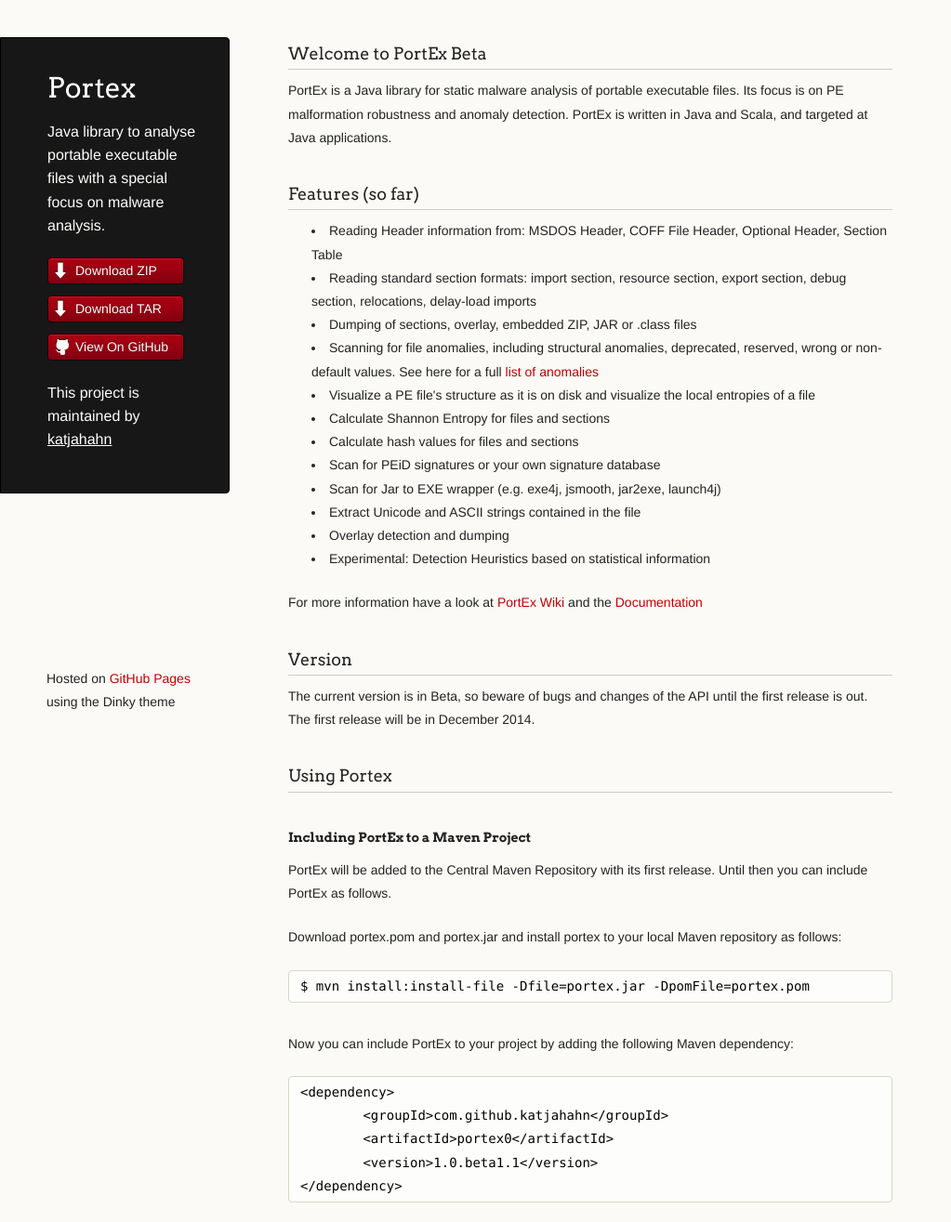
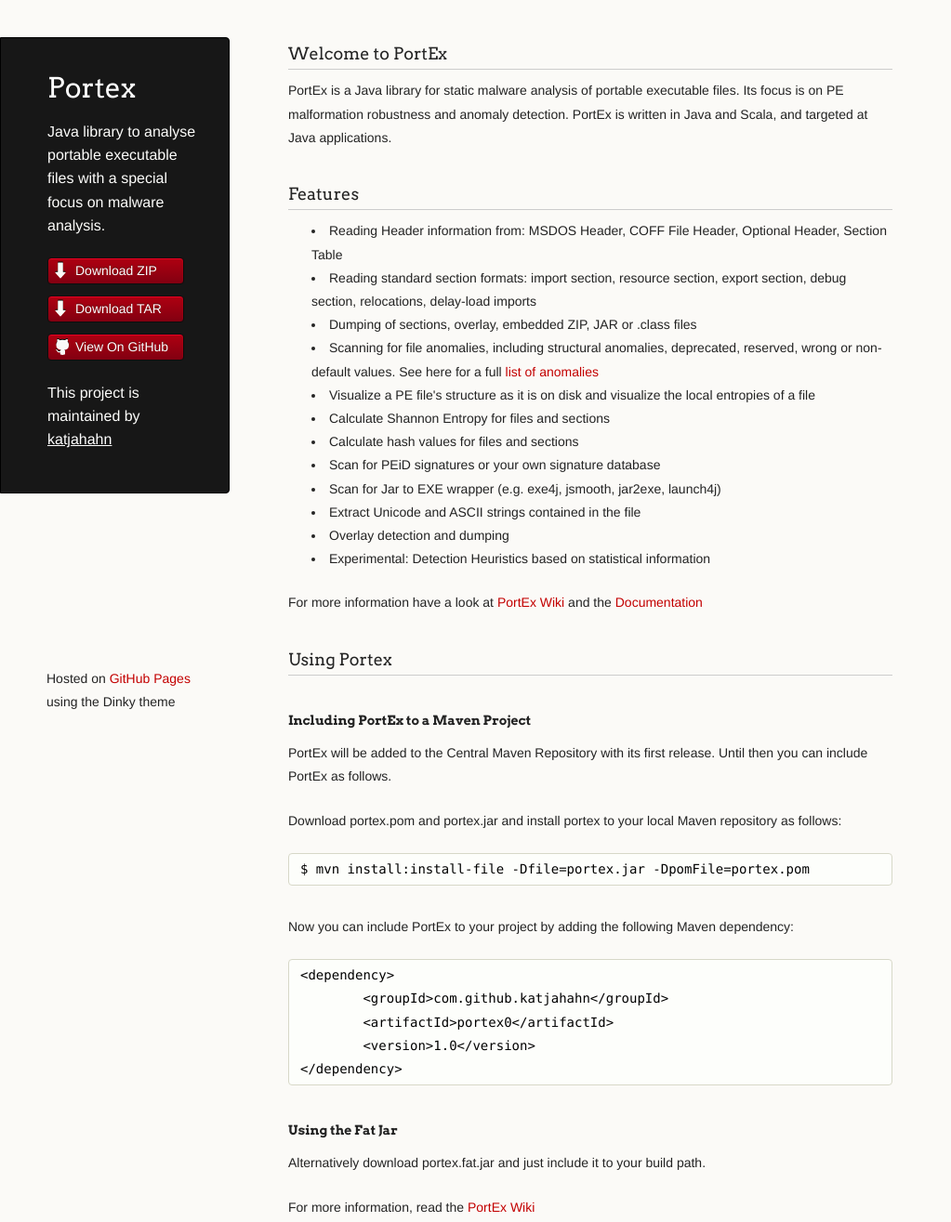
Before and after one commit to struppigel/PortEx, a plain HTML site: page index.html in a window 1280 px wide. Shown: the top 1315 px of the page at 93% size, without its empty margins (0-1023 px from the left). Drawn offline with Linux system fonts and the light colour scheme.

Commit message:
index update

```diff
--- a/index.html
+++ b/index.html
@@ -31,13 +31,13 @@
       </header>
       <section>
         <h3>
-<a name="welcome-to-portex" class="anchor" href="#welcome-to-portex"><span class="octicon octicon-link"></span></a>Welcome to PortEx Beta</h3>
+<a name="welcome-to-portex" class="anchor" href="#welcome-to-portex"><span class="octicon octicon-link"></span></a>Welcome to PortEx</h3>
 
 <p>PortEx is a Java library for static malware analysis of portable executable files. Its focus is on PE malformation robustness and anomaly detection.
 PortEx is written in Java and Scala, and targeted at Java applications.</p>
 
 <h3>
-<a name="features-so-far" class="anchor" href="#features-so-far"><span class="octicon octicon-link"></span></a>Features (so far)</h3>
+<a name="features-so-far" class="anchor" href="#features-so-far"><span class="octicon octicon-link"></span></a>Features</h3>
 
 <ul>
 <li>Reading Header information from: MSDOS Header, COFF File Header, Optional Header, Section Table</li>
@@ -53,11 +53,6 @@ PortEx is written in Java and Scala, and targeted at Java applications.</p>
 <li>Overlay detection and dumping</li>
 <li>Experimental: Detection Heuristics based on statistical information</li>
 </ul><p>For more information have a look at <a href="https://github.com/katjahahn/PortEx/wiki">PortEx Wiki</a> and the <a href="http://katjahahn.github.io/PortEx/javadocs">Documentation</a></p>
-
-<h3>
-<a name="version" class="anchor" href="#version"><span class="octicon octicon-link"></span></a>Version</h3>
-
-<p>The current version is in Beta, so beware of bugs and changes of the API until the first release is out. The first release will be in December 2014.</p>
 
 <h3>
 <a name="build" class="anchor" href="#build"><span class="octicon octicon-link"></span></a>Using Portex</h3>
@@ -77,7 +72,7 @@ PortEx is written in Java and Scala, and targeted at Java applications.</p>
 <pre><code>&lt;dependency&gt;
         &lt;groupId&gt;com.github.katjahahn&lt;/groupId&gt;
         &lt;artifactId&gt;portex0&lt;/artifactId&gt;
-        &lt;version&gt;1.0.beta1.1&lt;/version&gt;
+        &lt;version&gt;1.0&lt;/version&gt;
 &lt;/dependency&gt;
 </code></pre>
 
```
